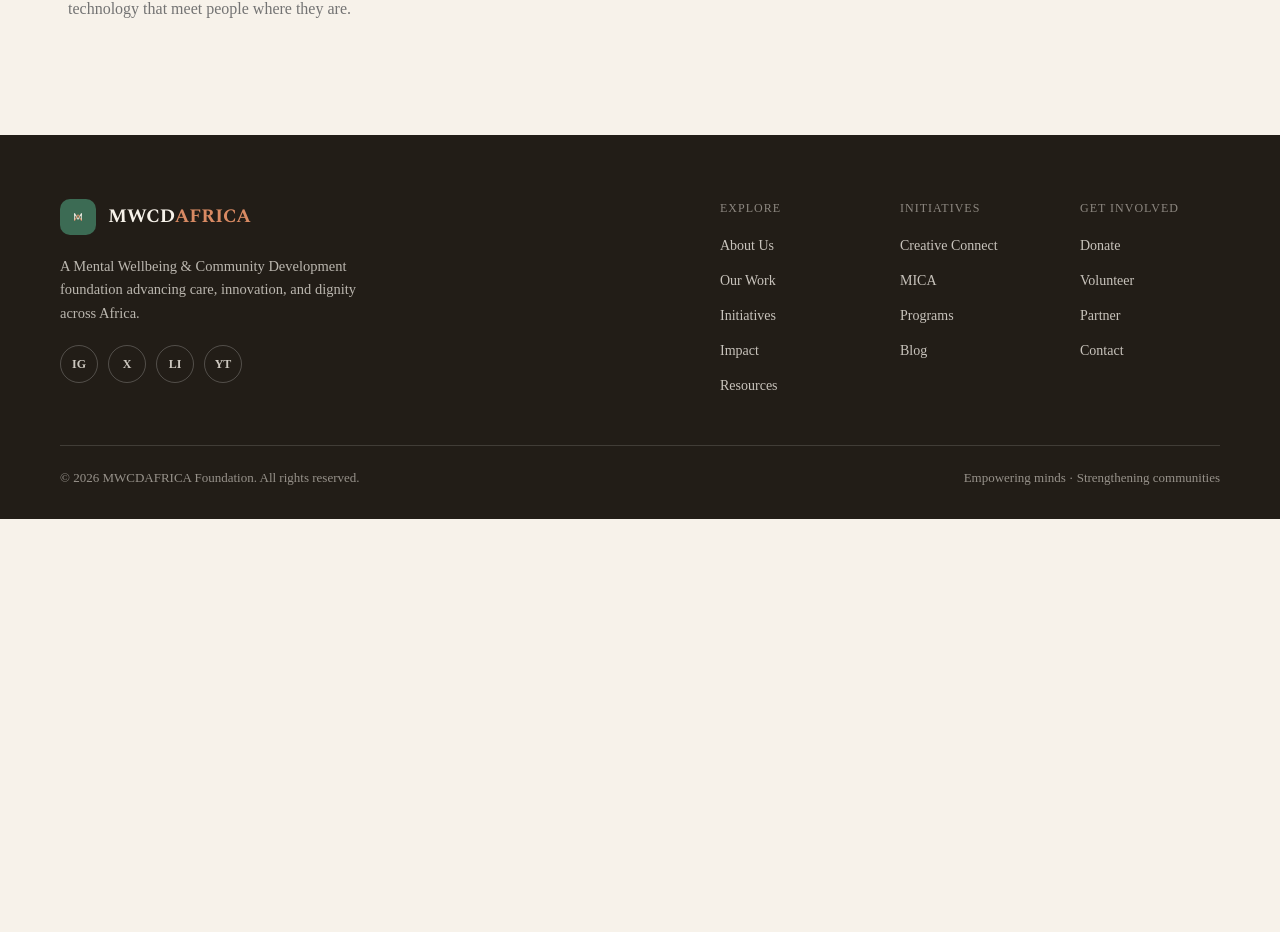
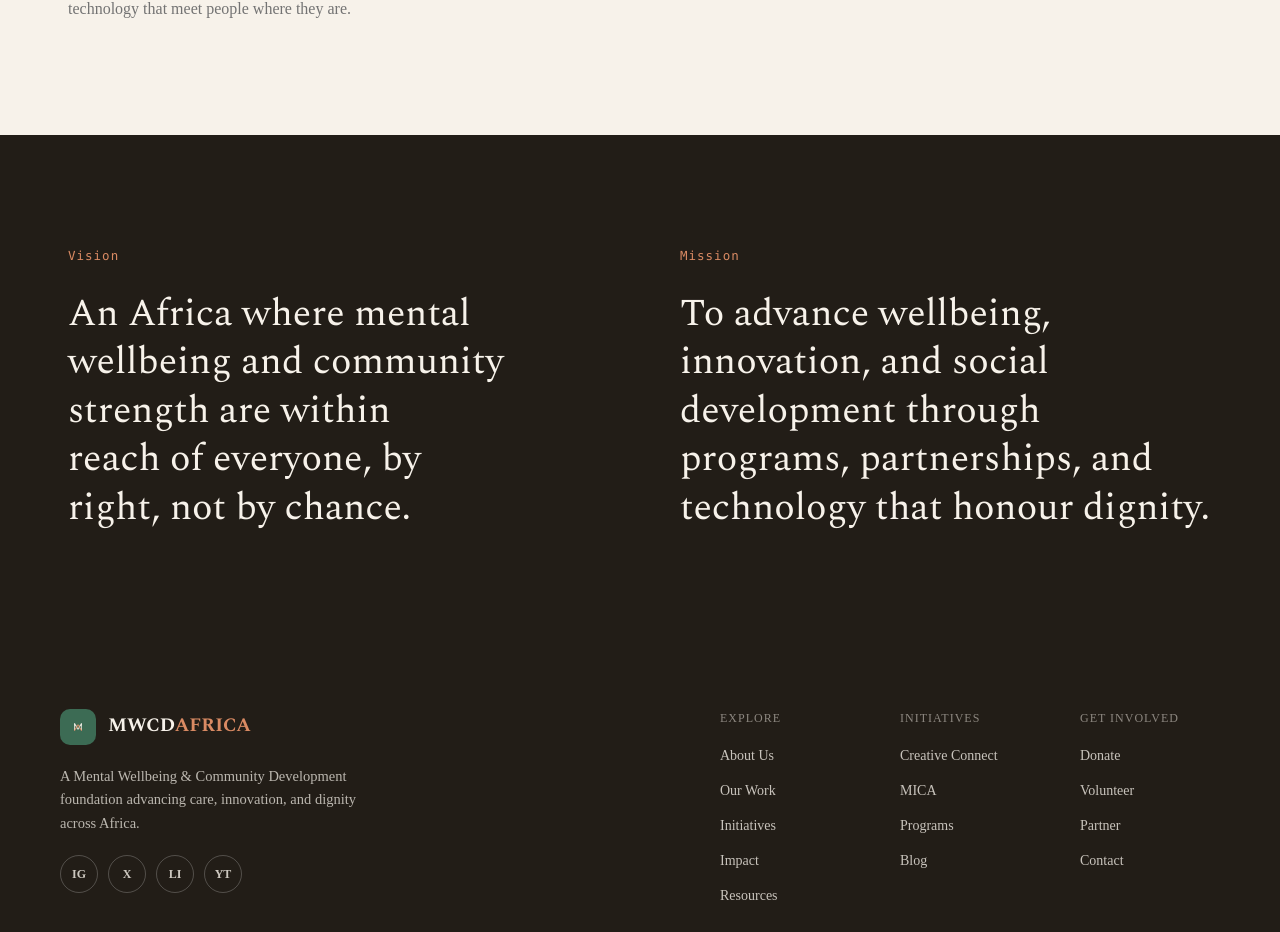
Before and after one commit to Davcid1572/mwcdafrica, a Next.js app: page /about in a window 1280 px wide. Shown: the part 1677-2609 px from the top of the page. Before the commit the page ends 2196 px from the top, so only its background shows below. Built offline with nearby package versions, Linux system fonts and the light colour scheme.

Commit message:
feat: add VisionMission component and integrate it into AboutPage

```diff
--- a/src/app/about/page.tsx
+++ b/src/app/about/page.tsx
@@ -1,6 +1,7 @@
 import type { Metadata } from "next";
 import { AboutHero } from "@/components/sections/about/AboutHero";
 import { OurStory } from "@/components/sections/about/OurStory";
+import { VisionMission } from "@/components/sections/about/VisionMission";
 
 export const metadata: Metadata = {
   title: "About",
@@ -13,6 +14,7 @@ export default function AboutPage() {
     <>
       <AboutHero />
       <OurStory />
+      <VisionMission />
     </>
   );
 }
--- /dev/null
+++ b/src/components/sections/about/VisionMission.tsx
@@ -0,0 +1,40 @@
+export function VisionMission() {
+  return (
+    <section
+      aria-labelledby="vision-mission-heading"
+      className="bg-[#221D17] text-[#F7F2EA]"
+    >
+      <h2 id="vision-mission-heading" className="sr-only">
+        Vision and Mission
+      </h2>
+
+      <div className="mx-auto max-w-[1240px] px-5 py-16 sm:px-12 sm:py-28">
+        <div className="grid grid-cols-1 gap-12 lg:grid-cols-2 lg:gap-20">
+          {/* Vision */}
+          <div>
+            <p className="mb-6 font-mono text-[12.5px] tracking-[1px] text-accent-light">
+              Vision
+            </p>
+
+            <p className="font-serif text-[20px] leading-[1.28] text-balance md:text-[30px] lg:text-[38px]">
+              An Africa where mental wellbeing and community strength are within
+              reach of everyone, by right, not by chance.
+            </p>
+          </div>
+
+          {/* Mission */}
+          <div>
+            <p className="mb-6 font-mono text-[12.5px] tracking-[1px] text-accent-light">
+              Mission
+            </p>
+
+            <p className="font-serif text-[20px] leading-[1.28] text-balance md:text-[30px] lg:text-[38px]">
+              To advance wellbeing, innovation, and social development through
+              programs, partnerships, and technology that honour dignity.
+            </p>
+          </div>
+        </div>
+      </div>
+    </section>
+  );
+}
```
